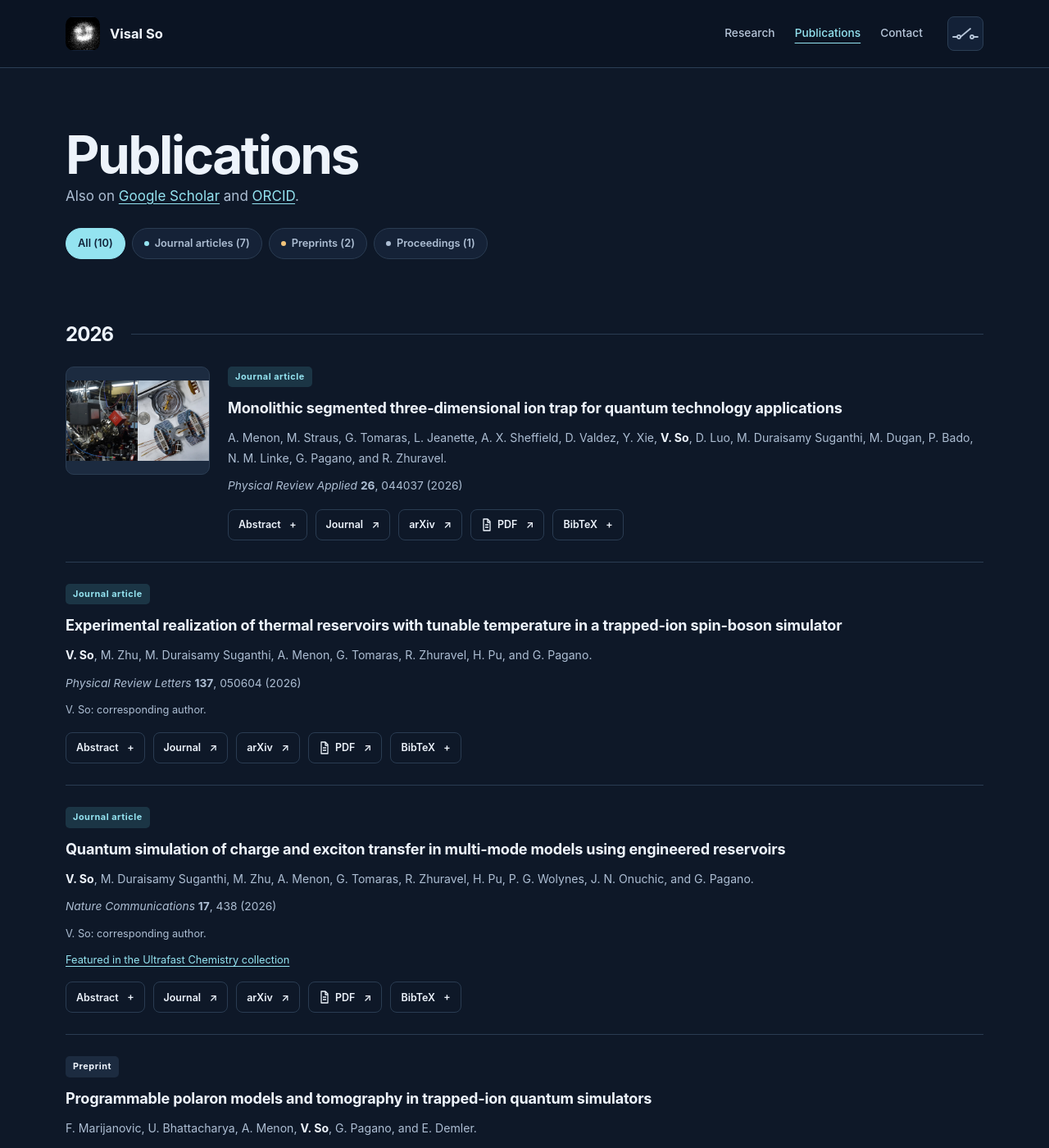
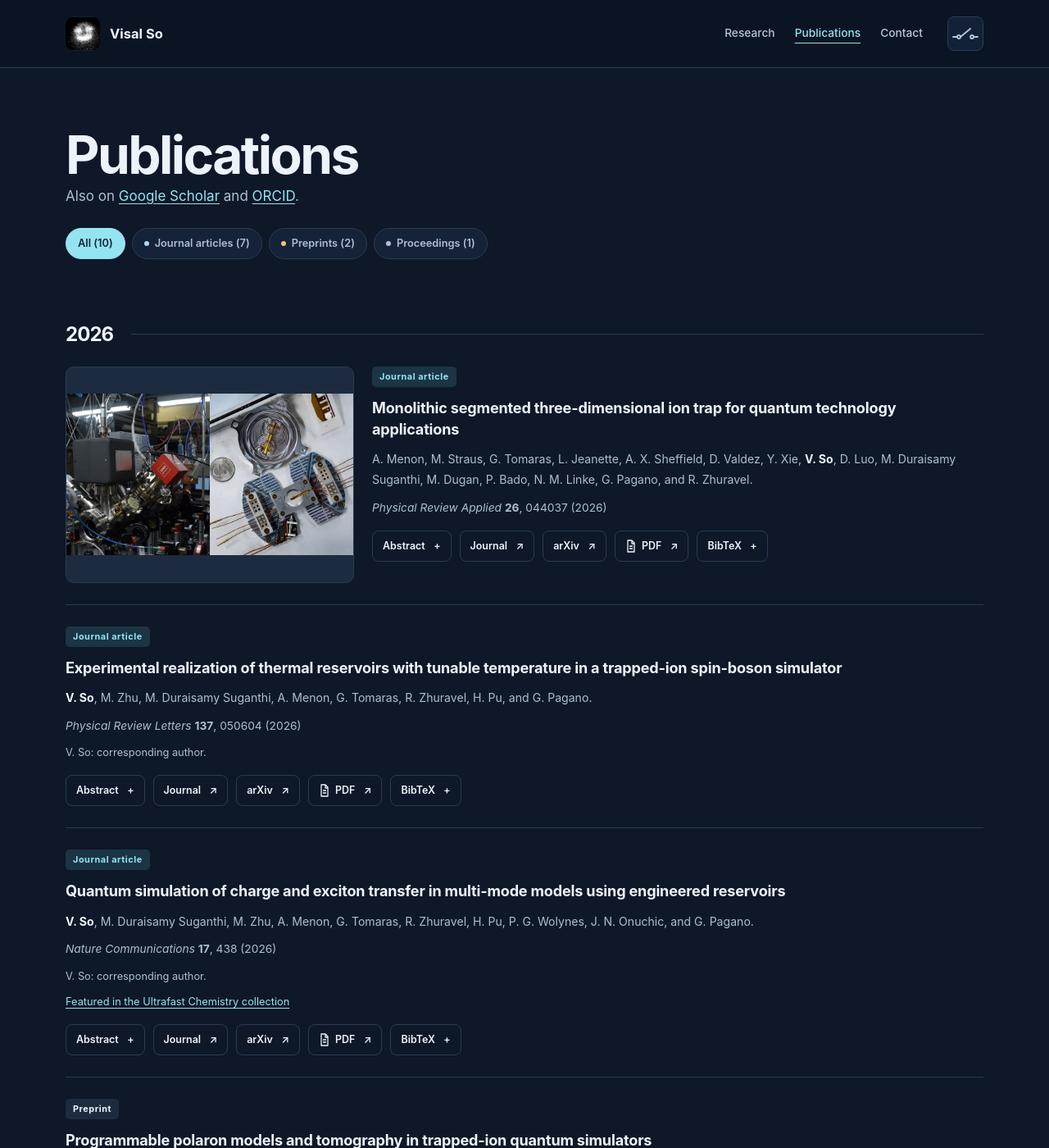
Before and after one commit to visalso/visalso.github.io, a Jekyll site: the page built from publications.html, in a window 1280 px wide and 1400 px high. Shown: the whole window at 82% size. Built offline with Jekyll 4.4.1, drawn with Linux system fonts in a browser that asks for light colours; a script that is not in the unit is left out.

Commit message:
Update publications.css

```diff
--- a/assets/css/publications.css
+++ b/assets/css/publications.css
@@ -8,7 +8,7 @@
 .publication-filter__dot--proceedings { background: var(--muted); }
 .publication-filter[aria-pressed="true"] .publication-filter__dot { background: currentColor; }
 .publication-empty { padding: 24px; margin-bottom: 24px; color: var(--muted); border: 1px solid var(--line); border-radius: 10px; }
-.paper--with-thumbnail { display: grid; grid-template-columns: 176px minmax(0, 1fr); gap: 22px; }
+.paper--with-thumbnail { display: grid; grid-template-columns: 352px minmax(0, 1fr); gap: 22px; }
 .paper__content { min-width: 0; }
 .paper__thumbnail { display: block; align-self: start; aspect-ratio: 4 / 3; border: 1px solid var(--line); border-radius: 10px; overflow: hidden; background: var(--surface-soft); }
 .paper__thumbnail img { width: 100%; height: 100%; object-fit: contain; }
```
